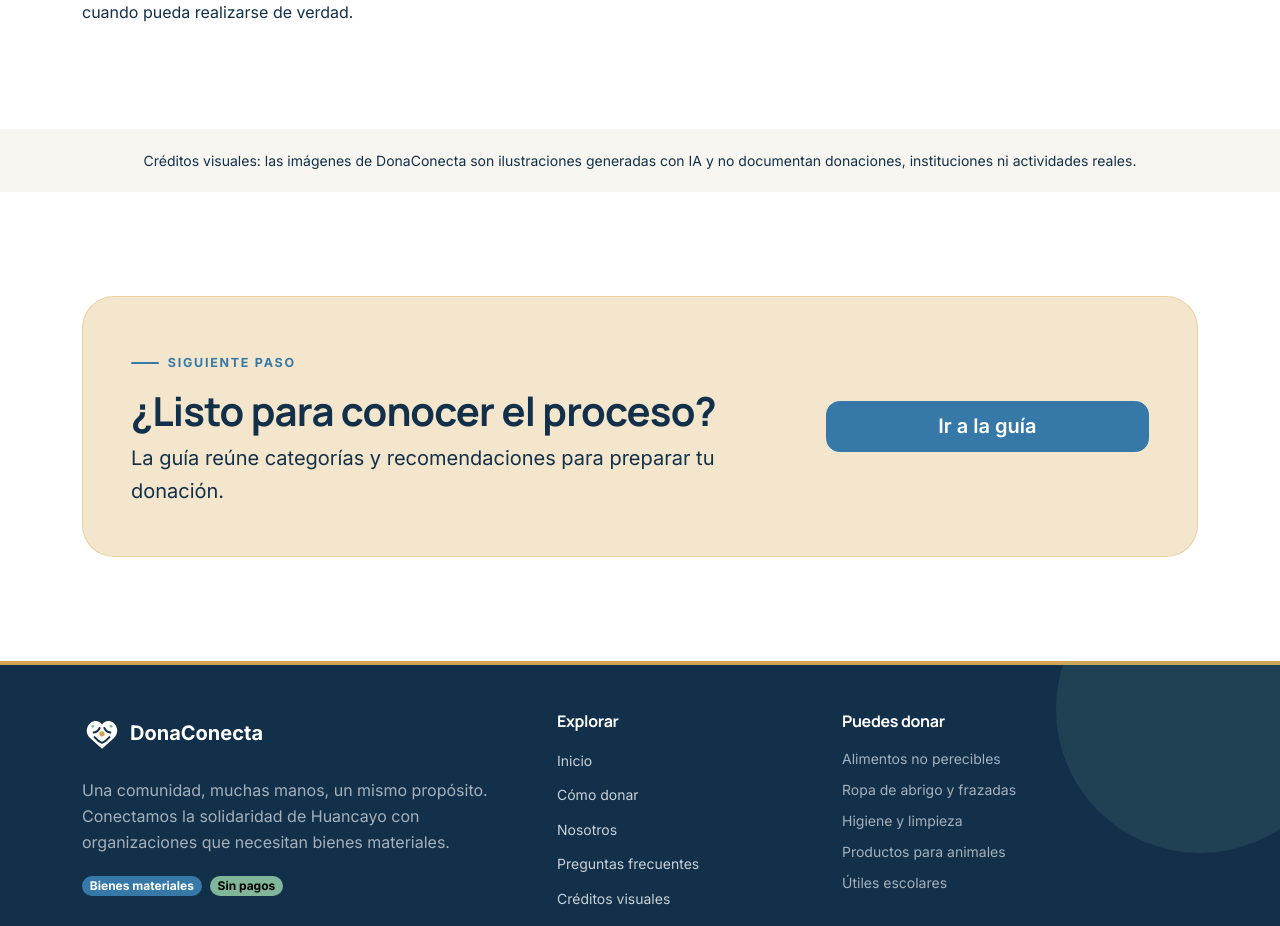
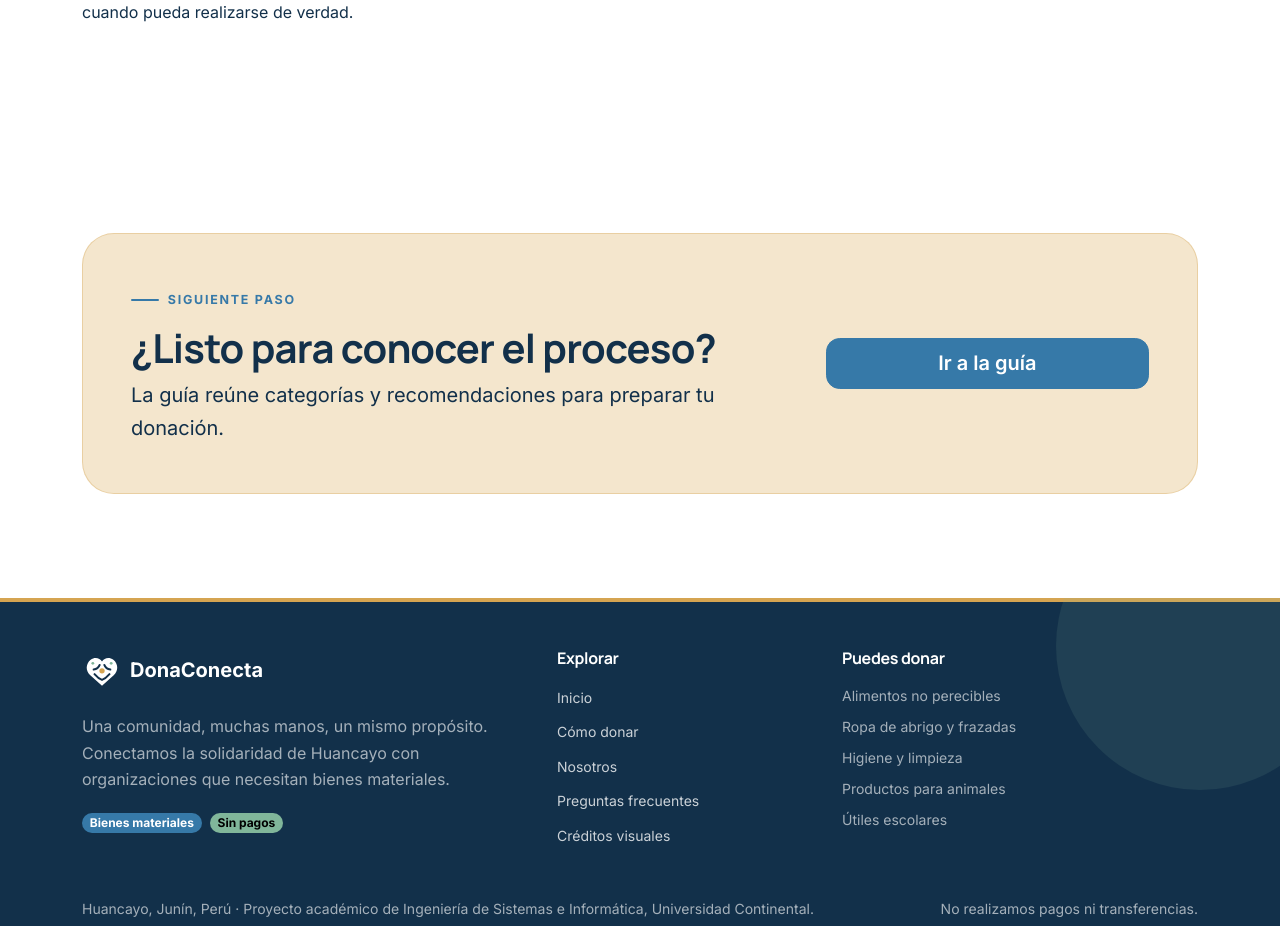
Before and after one commit to AndreaGamboa23/DonaConecta, an Angular app in the folder frontend/: page /nosotros in a window 1280 px wide. Shown: the part 2800-3726 px from the top of the page. Built offline with nearby package versions, Linux system fonts and the light colour scheme.

Commit message:
eliminar texto

```diff
--- a/frontend/src/app/features/nosotros/nosotros.html
+++ b/frontend/src/app/features/nosotros/nosotros.html
@@ -149,14 +149,6 @@
   </div>
 </section>
 
-<section id="creditos-visuales" class="dc-credits-section">
-  <div class="container">
-    <p class="small text-secondary text-center mb-0">
-      Créditos visuales: las imágenes de DonaConecta son ilustraciones generadas con IA y no
-      documentan donaciones, instituciones ni actividades reales.
-    </p>
-  </div>
-</section>
 
 <section class="dc-section-space">
   <div class="container">
```
